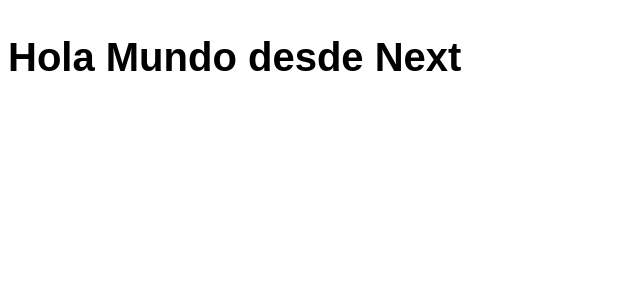
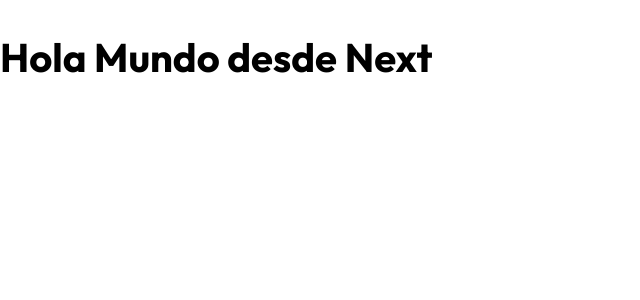
Before and after one commit to diegofdg/react_la_guia_completa, a Next.js app in the folder 07_guitarla_next/: page / in a window 1280 px wide. Shown: the top 300 px of the page, without its empty margins (0-640 px from the left). Built offline with nearby package versions, Linux system fonts and the light colour scheme.

Commit message:
07_guitarla_next-cómo añadir hojas de estilos css externas con document

```diff
--- a/07_guitarla_next/pages/_document.js
+++ b/07_guitarla_next/pages/_document.js
@@ -3,7 +3,13 @@ import { Html, Head, Main, NextScript } from 'next/document'
 export default function Document() {
   return (
     <Html lang="en">
-      <Head />
+      <Head>
+        <meta name="description" content="GuitarLA - Venta de guitarras y blog de música" />
+        <link rel="preconnect" href="https://fonts.googleapis.com" />
+        <link rel="preconnect" href="https://fonts.gstatic.com" crossOrigin={'true'} />
+        <link href="https://fonts.googleapis.com/css2?family=Outfit:wght@400;700;900&display=swap" rel="stylesheet" />
+        <link rel="stylesheet" href="https://necolas.github.io/normalize.css/8.0.1/normalize.css" />
+      </Head>
       <body>
         <Main />
         <NextScript />
--- a/07_guitarla_next/pages/index.js
+++ b/07_guitarla_next/pages/index.js
@@ -1,5 +1,7 @@
 export default function Home() {
   return (
-    <h1>Hola Mundo desde Next</h1>
+    <>
+      <h1>Hola Mundo desde Next</h1>
+    </>
   )
 }
```
